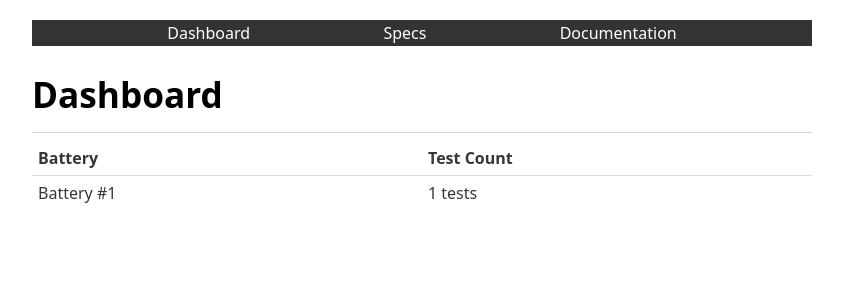
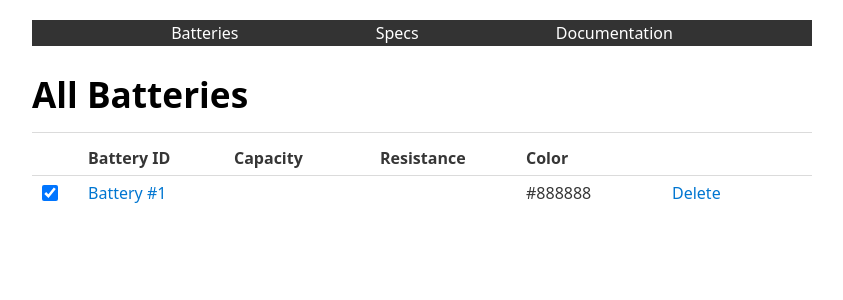
Before and after one commit to Leyka/BatteryTest, a Flask app: page / in a window 1280 px wide. Shown: the top 300 px of the page, without its empty margins (218-1061 px from the left). Run offline with Flask 2, Linux system fonts and the light colour scheme; tables that the repository leaves empty hold one stand-in row (values such as "Sample post").

Commit message:
Minor change batteries html

```diff
--- a/app/routes.py
+++ b/app/routes.py
@@ -20,9 +20,10 @@ def doc():
     return render_template('doc.html')
 
 
-@app.route('/battery/<int:battery_id>')
-def battery(battery_id):
-    return render_template('battery.html', battery_id=battery_id)
+@app.route('/batteries/<int:public_id>')
+def battery(public_id):
+    # TODO: Get battery by public_id
+    return render_template('battery.html', battery_id=public_id)
 
 
 @app.route('/specs')
--- a/app/templates/index.html
+++ b/app/templates/index.html
@@ -1,21 +1,33 @@
 {% extends "layout.html" %}
 
-{% block title %}Dashboard{% endblock %}
+{% block title %}All Batteries{% endblock %}
 
 {% block content %}
   {% if batteries %}
     <table>
       <thead>
         <tr>
-          <th>Battery</th>
-          <th>Test Count</th>
+          <th width="50"></th>
+          <th>Battery ID</th>
+          <th title="Last known capacity (mah)">Capacity</th>
+          <th title="Last known resistance (mohm)">Resistance</th>
+          <th>Color</th>
+          <th></th>
         </tr>
       </thead>
       <tbody>
         {% for battery in batteries %}
         <tr>
-          <td>Battery #{{ battery.public_id}}</td>
-          <td>{{ battery.tests.count()}} tests</td>
+          <th><input type="checkbox" name="" id="" checked></th>
+          <td>
+            <a href="/batteries/{{battery.public_id}}">
+              Battery #{{ battery.public_id}}
+            </a>
+          </td>
+          <td></td>
+          <td></td>
+          <td>{{ battery.color if battery.color else 'N/A' }}</td>
+          <td><a href="#">Delete</a></td>
         </tr>
         {% endfor %}
       </tbody>
--- a/app/templates/layout.html
+++ b/app/templates/layout.html
@@ -1,25 +1,28 @@
-<!doctype html>
+<!DOCTYPE html>
 <html lang="en">
   <head>
-    <meta charset="UTF-8">
-    <meta name="viewport" content="width=device-width, initial-scale=1.0">
+    <meta charset="UTF-8" />
+    <meta name="viewport" content="width=device-width, initial-scale=1.0" />
     <title>Battery Test</title>
-    <link rel="stylesheet" href="https://cdn.jsdelivr.net/npm/water.css@2/out/light.min.css">
-    <link rel="stylesheet" href="{{ url_for('static', filename='css/style.css') }}">
+    <link
+      rel="stylesheet"
+      href="https://cdn.jsdelivr.net/npm/water.css@2/out/light.min.css"
+    />
+    <link
+      rel="stylesheet"
+      href="{{ url_for('static', filename='css/style.css') }}"
+    />
   </head>
   <body>
     <nav>
-        <a href="/">Dashboard</a>
+      <a href="/">Batteries</a>
       <a href="/specs">Specs</a>
       <a href="/doc">Documentation</a>
     </nav>
     <main>
       <h1>{% block title %}{% endblock %}</h1>
-        <hr>
-        <div>
-            {% block content %}
-            {% endblock %}
-        </div>
+      <hr />
+      <div>{% block content %} {% endblock %}</div>
     </main>
   </body>
 </html>
```
Lines whose indentation alone changed are shown as unchanged.
